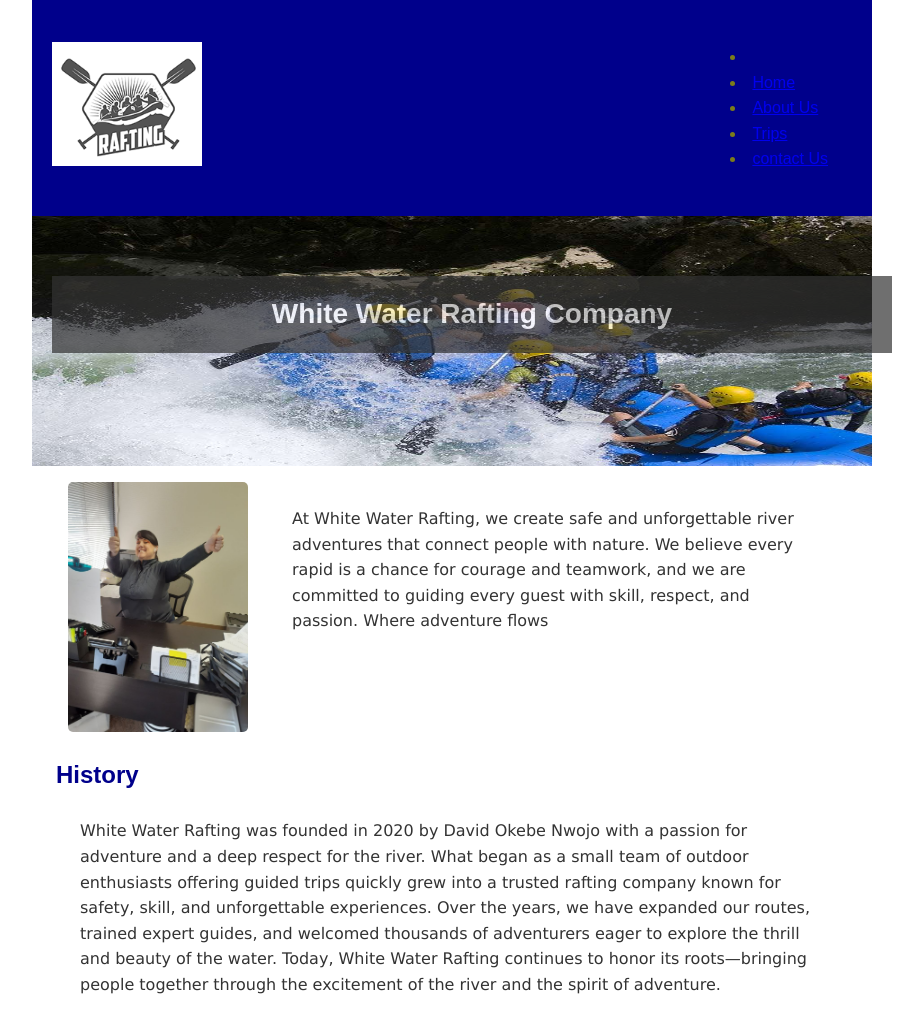
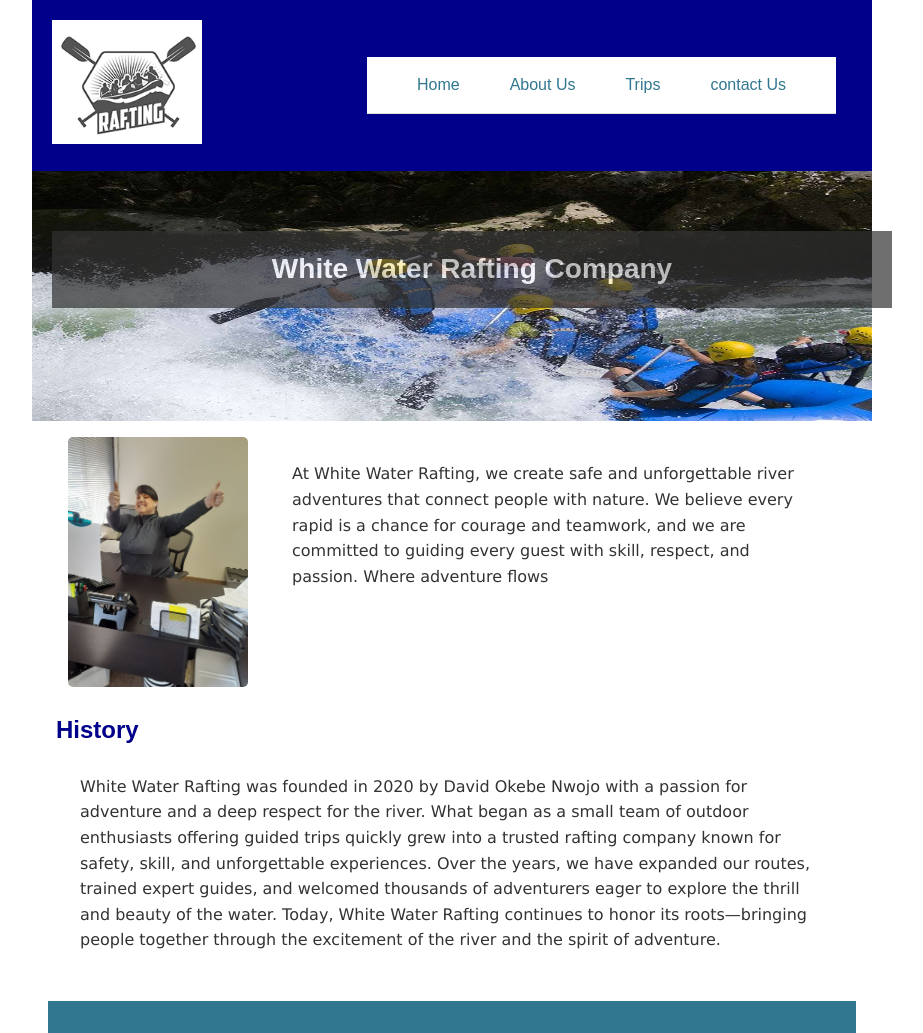
Before and after one commit to davidn52/wdd130, a plain HTML site: page wwr/about.html in a window 1280 px wide. Shown: the top 1033 px of the page, without its empty margins (188-1111 px from the left). Drawn offline with Linux system fonts and the light colour scheme.

Commit message:
nav update

```diff
--- a/wwr/about.html
+++ b/wwr/about.html
@@ -17,11 +17,11 @@
             <img src="images/wwr.png" alt="logo">
         </div>
         <nav>
-            <li>
-            <li><a href="index.html">Home</a></li>
-            <li><a href="about.html">About Us</a></li>
-            <li><a href="trips.html">Trips</a></li>
-            <li><a href="contact.html">contact Us</a></li>
+            <ul>
+                <li><a href="index.html">Home</a></li>
+                <li><a href="about.html">About Us</a></li>
+                <li><a href="trips.html">Trips</a></li>
+                <li><a href="contact.html">contact Us</a></li>
             </ul>
         </nav>
     </header>
--- a/wwr/styles/rafting.css
+++ b/wwr/styles/rafting.css
@@ -56,26 +56,39 @@ section,
 article {
     margin: 16px;
     padding: 8px;
+}
 
 nav {
 display: flex;
-justify-content: flex-end;
+justify-content: space-between;
+align-items: center;
+padding: 15px 40px;
+background-color: #ffffff;
+border-bottom: 1px solid #ddd;
 }
-}
+
 nav ul {
     display: flex;
+    gap: 30px;
     list-style-type: none;
     padding: 0;
     margin: 0;
 }
 nav ul li {
-    margin: 20px;
+    margin: 0;
 }
 nav ul li a {
     text-decoration: none;
     color: var(--secondary-color);
     font-size: 16px;
     padding: 5px 10px;
+    transition: 0.3s ease;
+}
+
+nav ul li a:hover {
+    background-color: var(--primary-color);
+    color: #fff;
+    border-radius: 5px;
 }
 
 .socialmedia a {
```
